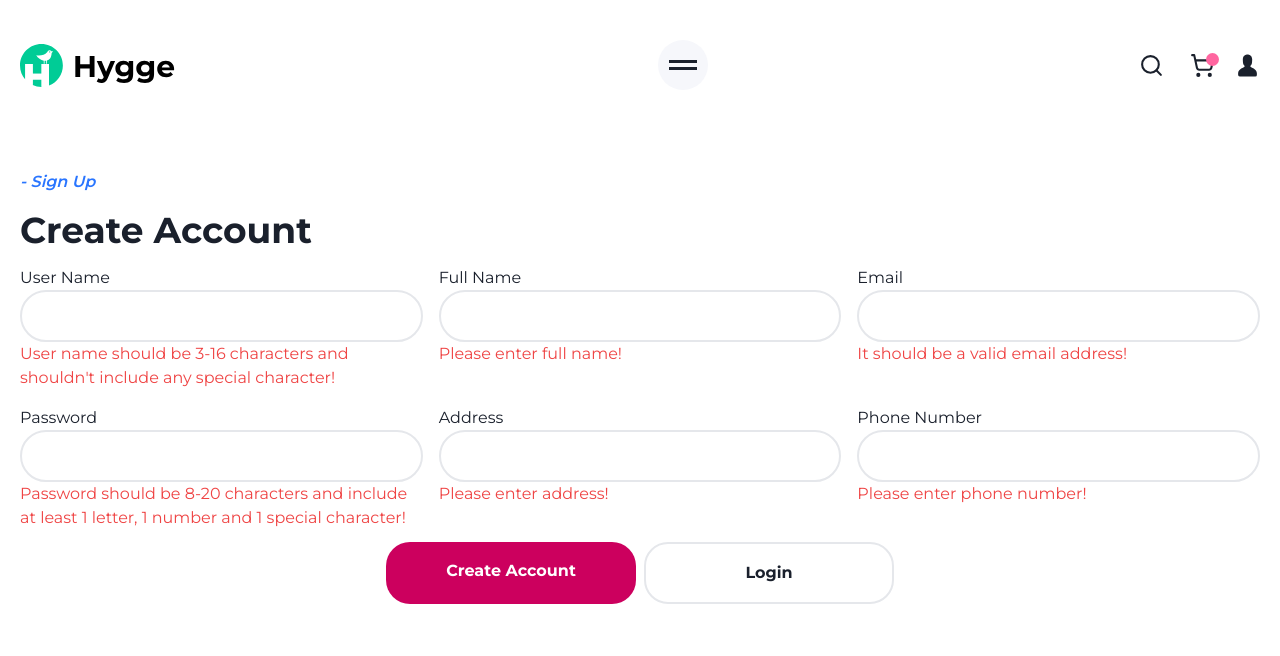
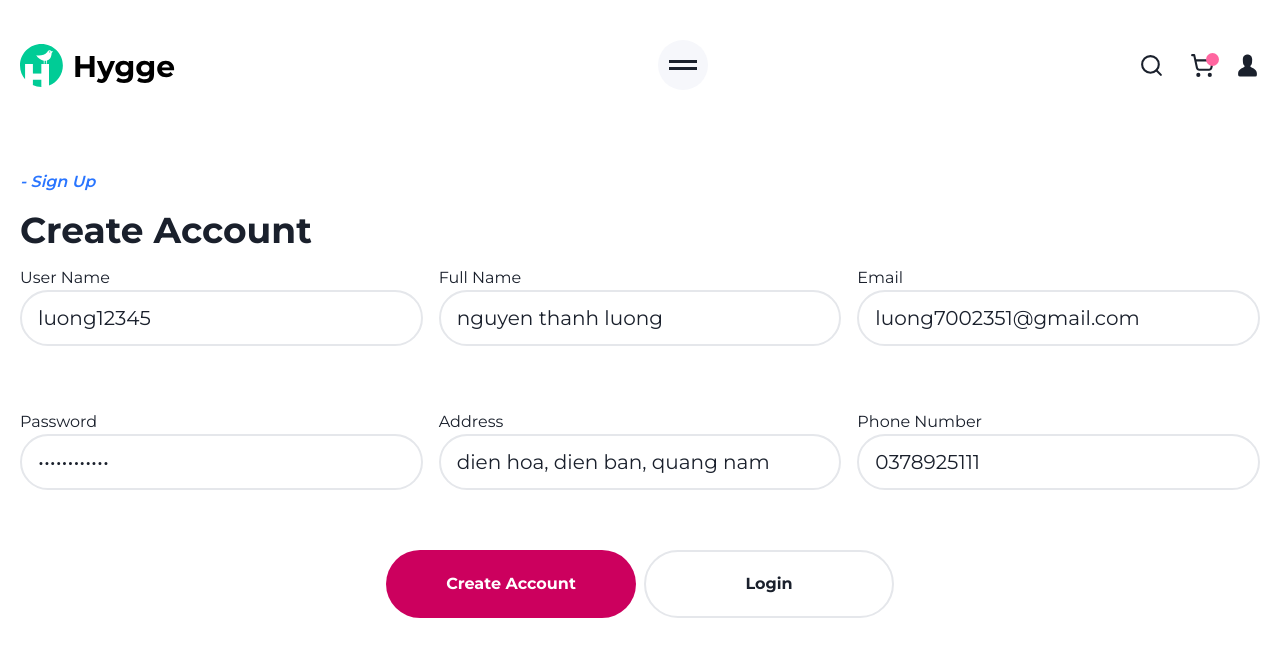
Before and after one commit to KYRim123/hygge, a Next.js app: page /sign-in in a window 1280 px wide. Shown: the top 656 px of the page. Built offline with nearby package versions, Linux system fonts and the light colour scheme.

Commit message:
done-signIn

```diff
--- a/package.json
+++ b/package.json
@@ -14,11 +14,12 @@
     "eslint": "8.49.0",
     "eslint-config-next": "13.5.2",
     "next": "13.5.2",
+    "postcss": "^8.4.30",
     "react": "18.2.0",
     "react-dom": "18.2.0",
+    "react-hot-toast": "^2.4.1",
     "react-icons": "^4.11.0",
-    "tailwindcss": "^3.3.3",
-    "postcss": "^8.4.30"
+    "tailwindcss": "^3.3.3"
   },
   "devDependencies": {
     "autoprefixer": "^10.4.16",
--- a/src/app/(root)/sign-in/page.js
+++ b/src/app/(root)/sign-in/page.js
@@ -1,70 +1,88 @@
 "use client";
 import Button from "@/app/components/Button";
 import Input from "@/app/components/Input";
+import axios from "axios";
 import { useRouter } from "next/navigation";
-import React from "react";
+import React, { useState } from "react";
+import toast from "react-hot-toast";
+import { NAME_TK, NAME_TND, NAME_EMAIL, NAME_MK, NAME_DC, NAME_SDT } from "../../../app/lib/constants";
 
 const SignIn = () => {
   const router = useRouter();
+  const [data, setData] = useState({
+    tai_khoan: "luong12345",
+    mat_khau: "12345luongaA",
+    ten_nguoi_dung: "nguyen thanh luong",
+    email: "luong7002351@gmail.com",
+    dia_chi: "dien hoa, dien ban, quang nam",
+    so_dien_thoai: "0378925111",
+  });
+
   const handleOnLogin = () => {
     router.push("/login");
   };
-  const handleSubmit = (e) => {};
+  const handleSubmit = (e) => {
+    e.preventDefault();
+    axios
+      .post("https://xuantuyen1207.website/api/user/create", data)
+      .then((res) => toast.success("Create Anaccount is successfull !"))
+      .catch((err) => toast.error("Create Anaccount is failure !"));
+  };
+
+  const onChange = (e) => {
+    setData({ ...data, [e.target.name]: e.target.value });
+  };
 
   const inputs = [
     {
       id: "1",
-      name: "tai_khoan",
+      name: NAME_TK,
       type: "text",
       errorMessage: "User name should be 3-16 characters and shouldn't include any special character!",
       label: "User Name",
-      pattern: "[A-Za-z0-9]{3,16}$",
-      required: true,
+      value: data.tai_khoan,
     },
     {
       id: "2",
-      name: "ten_nguoi_dung",
+      name: NAME_TND,
       type: "text",
       errorMessage: "Please enter full name!",
       label: "Full Name",
-      pattern: "[A-Za-z0-9]{3,16}$",
-      required: true,
+      value: data.ten_nguoi_dung,
     },
     {
       id: "3",
-      name: "email",
+      name: NAME_EMAIL,
       type: "email",
       errorMessage: "It should be a valid email address!",
       label: "Email",
-      required: true,
+      value: data.email,
     },
     {
       id: "4",
-      name: "mat_khau",
+      name: NAME_MK,
       type: "password",
       errorMessage:
         "Password should be 8-20 characters and include at least 1 letter, 1 number and 1 special character!",
       label: "Password",
       pattern: "(?=^.{8,}$)((?=.*\\d)|(?=.*\\W+))(?![.\\n])(?=.*[A-Z])(?=.*[a-z]).*$",
-      required: true,
+      value: data.mat_khau,
     },
     {
       id: "5",
-      name: "dia_chi",
-      type: "textArea",
+      name: NAME_DC,
+      type: "text",
       errorMessage: "Please enter address!",
       label: "Address",
-      pattern: "",
-      required: true,
+      value: data.dia_chi,
     },
     {
       id: "6",
-      name: "so_dien_thoai",
+      name: NAME_SDT,
       type: "text",
       errorMessage: "Please enter phone number!",
       label: "Phone Number",
-      pattern: "",
-      required: true,
+      value: data.so_dien_thoai,
     },
   ];
 
@@ -75,25 +93,26 @@ const SignIn = () => {
         <h1 className="title-1">Create Account</h1>
       </div>
       {/* form */}
-      <form>
+      <form id="form">
         <div className="flex flex-wrap gap-4">
           {inputs?.map((input) => (
             <Input
               key={input.id}
               {...input}
+              onChange={onChange}
             />
           ))}
         </div>
         <div className="flex gap-2 justify-center mt-3">
           <Button
-            className={"bg-main-100 text-white w-[250px]"}
+            className={"bg-main-100 text-white w-[250px] hover:bg-red-600"}
             onClick={handleSubmit}
-            type="submit"
+            type={"submit"}
           >
             Create Account
           </Button>
           <Button
-            className={"bg-white text-black-100 border-2 border-gray-200 w-[250px]"}
+            className={"bg-white text-black-100 border-2 border-gray-200 w-[250px] hover:border-black-100"}
             onClick={handleOnLogin}
           >
             Login
--- a/src/app/components/Button/index.js
+++ b/src/app/components/Button/index.js
@@ -1,12 +1,12 @@
-const Button = ({ className, children, onClick, type }) => {
+const Button = ({ className, children, onClick, props }) => {
   return (
-    <div
-      className={`${className} text-center font-bold cursor-pointer rounded-3xl px-[40px] py-[17px]`}
+    <button
+      className={`${className} text-center font-bold cursor-pointer rounded-full px-[40px] py-[20px]`}
       onClick={onClick || null}
-      type={type}
+      {...props}
     >
       {children}
-    </div>
+    </button>
   );
 };
 
--- a/src/app/components/Input/index.js
+++ b/src/app/components/Input/index.js
@@ -1,15 +1,48 @@
-import React from "react";
+import styles from "./input.module.css";
+import { NAME_TK, NAME_TND, NAME_EMAIL, NAME_MK, NAME_DC, NAME_SDT } from "@/app/lib/constants";
 
 const Input = (props) => {
-  const { label, errorMessage, ...inputProps } = props;
+  const { label, value, name, errorMessage, onChange, ...inputProps } = props;
+
+  function validateInput(name, value) {
+    switch (name) {
+      case NAME_TK: {
+        const re = /[A-Za-z0-9]{3,16}$/;
+        return re.test(value).toString();
+      }
+      case NAME_TND: {
+        const re1 = /\S/;
+        return re1.test(value).toString();
+      }
+      case NAME_EMAIL: {
+        const re = /^[^\s@]+@[^\s@]+\.[^\s@]+$/;
+        return re.test(value).toString();
+      }
+      case NAME_MK: {
+        const re1 = /^(?=.*\d)(?=.*[a-z])(?=.*[A-Z])[0-9a-zA-Z]{8,}$/;
+        return re1.test(value).toString();
+      }
+      case NAME_DC: {
+        const re = /\S/;
+        return re.test(value).toString();
+      }
+      case NAME_SDT: {
+        const re1 = /^[\+]?[(]?[0-9]{3}[)]?[-\s\.]?[0-9]{3}[-\s\.]?[0-9]{4,6}$/im;
+        return re1.test(value).toString();
+      }
+    }
+  }
+
   return (
-    <div className="flex flex-col w-[350px] flex-grow">
+    <div className={`${styles.formInput} flex flex-col w-[350px] flex-grow`}>
       <label htmlFor="email">{label}</label>
       <input
-        name="email"
-        type="email"
+        name={name}
+        value={value}
         {...inputProps}
-        className="outline-main-100 border-2 border-gray-200 py-3 px-4  rounded-full"
+        className="outline-main-100 border-2 border-gray-200 py-3 px-4  rounded-full text-xl"
+        onChange={onChange}
+        show={validateInput(name, value)}
       />
       <span className="text-red-500">{errorMessage}</span>
     </div>
--- /dev/null
+++ b/src/app/components/Input/input.module.css
@@ -0,0 +1,6 @@
+.formInput > span {
+  opacity: 0;
+}
+.formInput > input[show="false"] ~ span {
+  opacity: 1;
+}
--- a/src/app/layout.js
+++ b/src/app/layout.js
@@ -1,3 +1,4 @@
+import { Toaster } from "react-hot-toast";
 import Header from "./components/Header";
 import MarginY from "./components/MarginY";
 import Wrapper from "./components/Wrapper";
@@ -18,6 +19,7 @@ export default function RootLayout({ children }) {
         <Wrapper>
           <Header />
           <MarginY>{children}</MarginY>
+          <Toaster />
         </Wrapper>
       </body>
     </html>
--- /dev/null
+++ b/src/app/lib/constants.js
@@ -0,0 +1,8 @@
+const NAME_TK = "tai_khoan";
+const NAME_TND = "ten_nguoi_dung";
+const NAME_EMAIL = "email";
+const NAME_MK = "mat_khau";
+const NAME_DC = "dia_chi";
+const NAME_SDT = "so_dien_thoai";
+
+export { NAME_TK, NAME_TND, NAME_EMAIL, NAME_MK, NAME_DC, NAME_SDT };
```
Also changed, not shown: 1 other file (tests, documents, lock files or other folders).
